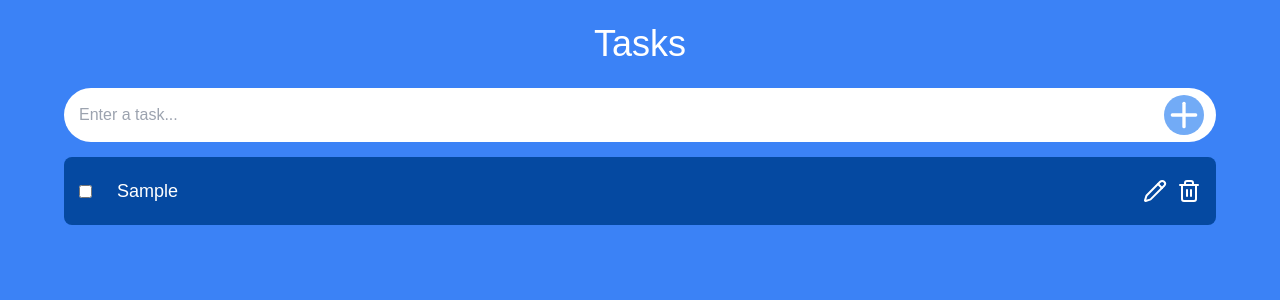
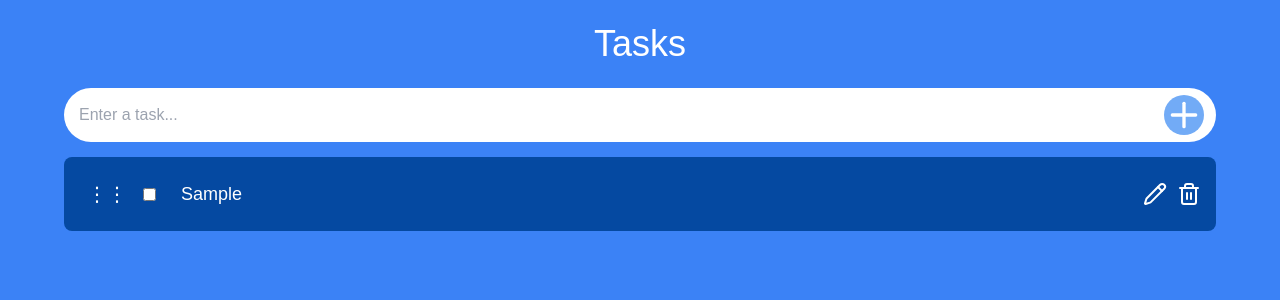
Before and after one commit to Rahman2782/advanced-todo-ts, a React (Create React App) app: page / in a window 1280 px wide. Both pictures are taken after typing "Sample" into the empty fields and a click on the button 1184 px from the left and 115 px from the top of the page. Shown: the top 300 px of the page. Built offline with nearby package versions, Linux system fonts and the light colour scheme; a web font is replaced by a local one.

Commit message:
added drag and drop functionality to redorder the task list via the dnd-kit library

```diff
--- a/package.json
+++ b/package.json
@@ -3,6 +3,9 @@
   "version": "0.1.0",
   "private": true,
   "dependencies": {
+    "@dnd-kit/core": "^6.3.1",
+    "@dnd-kit/modifiers": "^9.0.0",
+    "@dnd-kit/sortable": "^10.0.0",
     "@testing-library/dom": "^10.4.1",
     "@testing-library/jest-dom": "^6.8.0",
     "@testing-library/react": "^16.3.0",
--- a/src/App.tsx
+++ b/src/App.tsx
@@ -19,6 +19,8 @@ const App: React.FC = () => {
     }
   };
 
+
+
   return (
       <div className="flex flex-col h-[100vh] items-center font-sans bg-blue-500">
         <span className="text-4xl mt-6 mb-6 z-1 text-white text-center">
@@ -26,8 +28,8 @@ const App: React.FC = () => {
         </span>
         <InputBar input={input} setInput={setInput} handleAdd={handleAdd} />
         <TaskList tasks={tasks} setTasks={setTasks} />
+      </div>
 
-    </div>
   );
 }
 
--- a/src/components/SingleTask.tsx
+++ b/src/components/SingleTask.tsx
@@ -1,6 +1,10 @@
 import React, { useState } from 'react'
 import { Pencil, Trash2 } from 'lucide-react'
 import { Task } from '../model'
+import {
+  useSortable
+} from '@dnd-kit/sortable';
+import {CSS} from '@dnd-kit/utilities';
 
 interface Props {
     task: Task,
@@ -13,6 +17,18 @@ const SingleTask: React.FC<Props> = ({task, tasks, setTasks}) => {
     const [editMode, setEditMode] = useState<boolean>(false);
     const [editTask, setEditTask] = useState<string>(task.taskName); //setting the value of the edit field to be the current task name
 
+    const {
+        attributes,
+        setNodeRef,
+        listeners,
+        transform,
+        transition,
+    } = useSortable({id: task.id});
+
+    const style = {
+        transform: CSS.Transform.toString(transform),
+        transition,
+    };
 
     const handleDone = (id: number) => { // HANDLE COMPLETED TASK FUNCITON
         setTasks(tasks.map((t) =>
@@ -28,20 +44,26 @@ const SingleTask: React.FC<Props> = ({task, tasks, setTasks}) => {
         e.preventDefault(); //prevents the browser from refreshing
 
         setTasks(tasks.map((t) => (
-            t.id ===  id ? {...t, taskName: editTask } : task
+            t.id ===  id ? {...t, taskName: editTask } : t
         )))
-
         setEditMode(false);
-
         //mapping out the tasks array, if any task object matches the id passed into the function, destructure the object and replace
         //its current taskName with the one that is stored in state 'editTask'. If no matching id is found then just return the task.
     }
 
   return (
+
     <form
-        className='flex w-[90%] p-[15px] bg-[#0549A1] mt-[15px] rounded-lg justify-between items-center'
+        ref={setNodeRef}
+        style={style}
+        {...attributes}
+        className='cursor-default flex w-[90%] p-[15px] bg-[#0549A1] mt-[15px] rounded-lg justify-between items-center'
         onSubmit={(e) => handleEdit(e, task.id)}
-        >
+    >
+        <div
+            {...listeners}
+            className='cursor-grab active:cursor-grabbing p-2 mr-2 text-white text-xl'
+        > ⋮⋮ </div>
         <input
             className=' mr-5'
             type='checkbox'
@@ -68,17 +90,16 @@ const SingleTask: React.FC<Props> = ({task, tasks, setTasks}) => {
             )
         }
 
-
         <div id='icons' className='flex items-center ml-auto'>
             <span
                 className='flex ml-[10px] cursor-pointer'
-                onClick={() => {
+                onClick={(e) => {
                     if (!editMode && !task.isDone) { //if the task is not in edit mode and not done, set edit mode to true
                         setEditMode(true);
                     }
                     else if (editMode) {
+                        setEditTask(task.taskName); //cancels edit mode, returns to original state
                         setEditMode(false);
-                        setEditTask(task.taskName); //cancels edit mode, returns to original state
                     }
                 }}
             >
@@ -87,7 +108,10 @@ const SingleTask: React.FC<Props> = ({task, tasks, setTasks}) => {
 
             <span
                 className='flex ml-[10px] cursor-pointer'
-                onClick={() => handleDelete(task.id)}>
+                onClick={(e) => {
+                    handleDelete(task.id)
+                    }}
+                >
                 <Trash2 className='text-white'/>
             </span>
         </div>
--- a/src/components/TaskList.tsx
+++ b/src/components/TaskList.tsx
@@ -1,6 +1,18 @@
 import React from 'react'
 import { Task } from '../model'
 import SingleTask from './SingleTask';
+import { restrictToVerticalAxis, restrictToParentElement } from '@dnd-kit/modifiers'; // ADD THIS IMPORT
+
+import {
+  DndContext,
+  closestCenter,
+  DragEndEvent,
+} from '@dnd-kit/core';
+import {
+  arrayMove,
+  SortableContext,
+  verticalListSortingStrategy,
+} from '@dnd-kit/sortable';
 
 interface Props {
     tasks: Task[];
@@ -9,8 +21,23 @@ interface Props {
 
 const TaskList: React.FC<Props> = ({tasks, setTasks}) => {
 
+  function handleDragEnd(event: DragEndEvent) {
+    const {active, over} = event;
+
+    if (active.id !== over?.id) {
+      setTasks((items) => {
+        const oldIndex = items.findIndex((item) => item.id === active.id);
+        const newIndex = items.findIndex((item) => item.id === over?.id);
+
+        return arrayMove(items, oldIndex, newIndex);
+      });
+    }
+  }
+
   return (
-    <div id='Active Tasks' className='w-full flex flex-col items-center'>
+    <DndContext collisionDetection={closestCenter} onDragEnd={handleDragEnd} modifiers={[ restrictToVerticalAxis, restrictToParentElement]}>
+        <SortableContext items={tasks} strategy={verticalListSortingStrategy}>
+            <div id='Task List' className='w-full flex flex-col items-center'>
                 {tasks.map(t => (
                     <SingleTask
                         task={t}
@@ -20,6 +47,8 @@ const TaskList: React.FC<Props> = ({tasks, setTasks}) => {
                     />
                 ))}
             </div>
+        </SortableContext>
+    </DndContext>
 
   )
 }
```
Also changed, not shown: 1 other file (tests, documents, lock files or other folders). Lines whose indentation alone changed are shown as unchanged.
